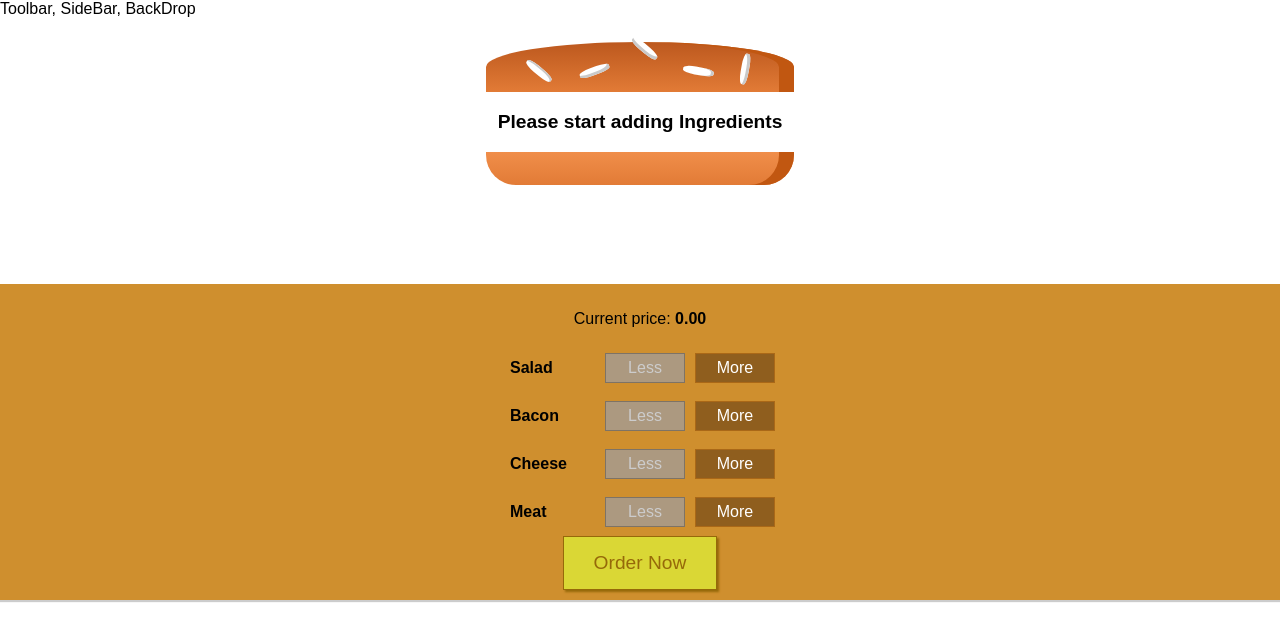
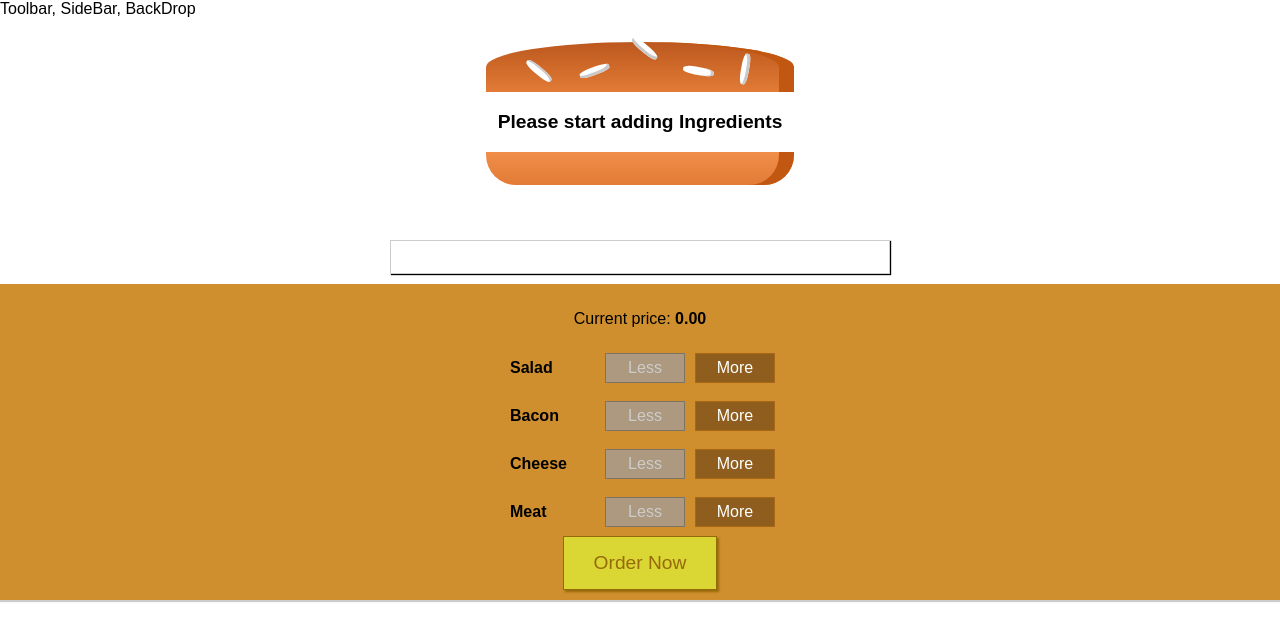
Before and after one commit to tushar1907/React-Application-The-Burger-Builder, a React app in the folder the-burger-builder/: page / in a window 1280 px wide. Shown: the top 640 px of the page. Built offline with nearby package versions, Linux system fonts and the light colour scheme.

Commit message:
Oreder Now Button with summary done

```diff
--- /dev/null
+++ b/the-burger-builder/src/components/UI/Modal/Modal.css
@@ -0,0 +1,20 @@
+.Modal {
+    position: fixed;
+    z-index: 500;
+    background-color: white;
+    width: 70%;
+    border: 1px solid #ccc;
+    box-shadow: 1px 1px 1px black;
+    padding: 16px;
+    left: 15%;
+    top: 30%;
+    box-sizing: border-box;
+    transition: all 0.3s ease-out;
+}
+
+@media (min-width: 600px) {
+    .Modal {
+        width: 500px;
+        left: calc(50% - 250px);
+    }
+}
--- /dev/null
+++ b/the-burger-builder/src/components/UI/Modal/Modal.js
@@ -0,0 +1,12 @@
+import React from 'react';
+
+import classes from './Modal.css';
+
+
+const  modal = (props) =>(
+    <div className={classes.Modal}>
+        {props.children}
+    </div>
+);
+
+export default modal;
--- a/the-burger-builder/src/containers/BurgerBuilder/BurgerBuilder.js
+++ b/the-burger-builder/src/containers/BurgerBuilder/BurgerBuilder.js
@@ -4,6 +4,7 @@
 
 import Burger from '../../components/Burger/Burger'
 import BuildControls from '../../components/Burger/BuildControls/BuildControls';
+import Modal from '../../components/UI/Modal/Modal'
 
 
 const INGREDIENTS_PRICES = {
@@ -81,6 +82,7 @@
         }
         return (
             <Auxillary>
+                <Modal />
                 <Burger ingredients={this.state.ingredients} />
                 <BuildControls
                         ingredientAdded = {this.addIngredientHandler}
```
Also changed, not shown: the-burger-builder/src/components/UI/BackDrop/BackDrop.js (added).
